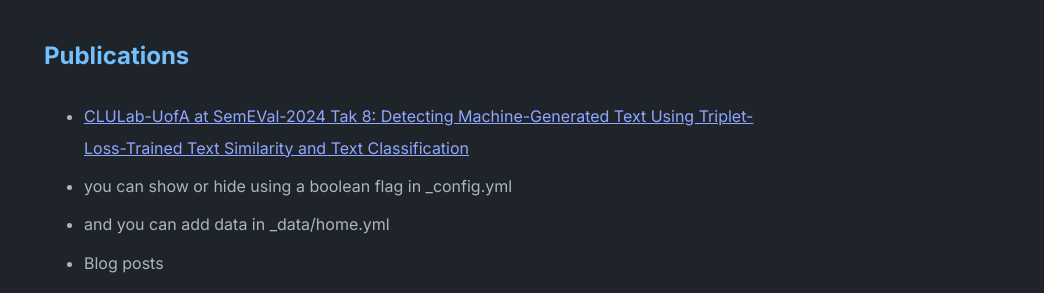
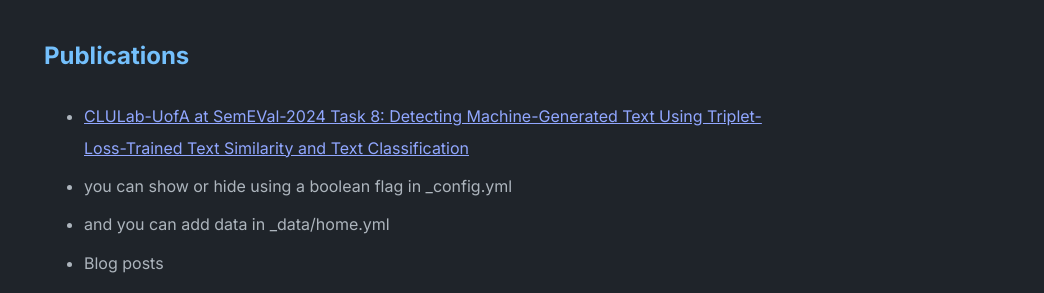
Before and after one commit to yeaeunkwon/yeaeunkwon.github.io, a Jekyll site: the page built from index.md, in a window 1280 px wide. Shown: the part 902-1195 px from the top of the page, without its empty margins (236-1280 px from the left). Built offline with Jekyll 4.4.1, drawn with Linux system fonts in a browser that asks for light colours.

Commit message:
Update home.yml

```diff
--- a/_data/home.yml
+++ b/_data/home.yml
@@ -10,7 +10,7 @@ navbar_entries:
     url: https://github.com/yeaeunkwon
 
 misc_entries:
-  - title: "CLULab-UofA at SemEVal-2024 Tak 8: Detecting Machine-Generated Text Using Triplet-Loss-Trained Text Similarity and Text Classification"
+  - title: "CLULab-UofA at SemEVal-2024 Task 8: Detecting Machine-Generated Text Using Triplet-Loss-Trained Text Similarity and Text Classification"
     url: https://aclanthology.org/2024.semeval-1.215
 
 
```
